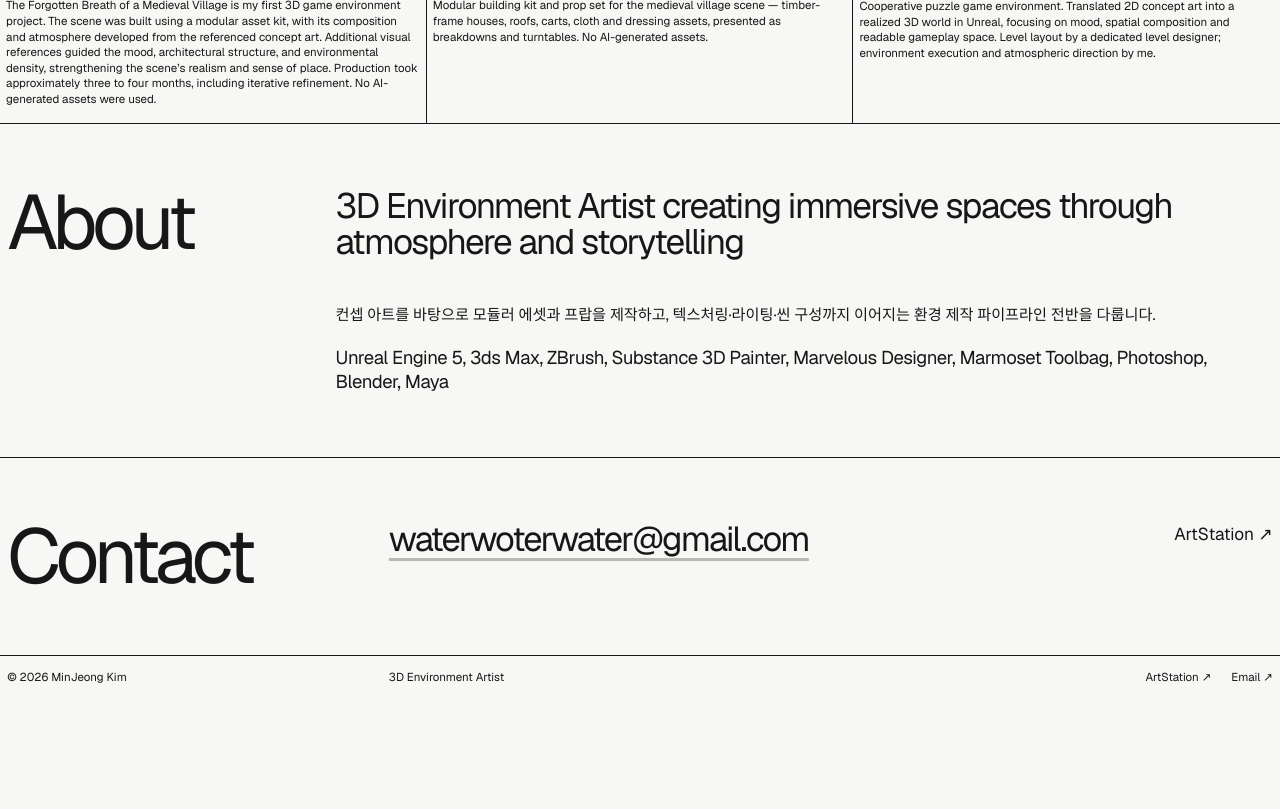
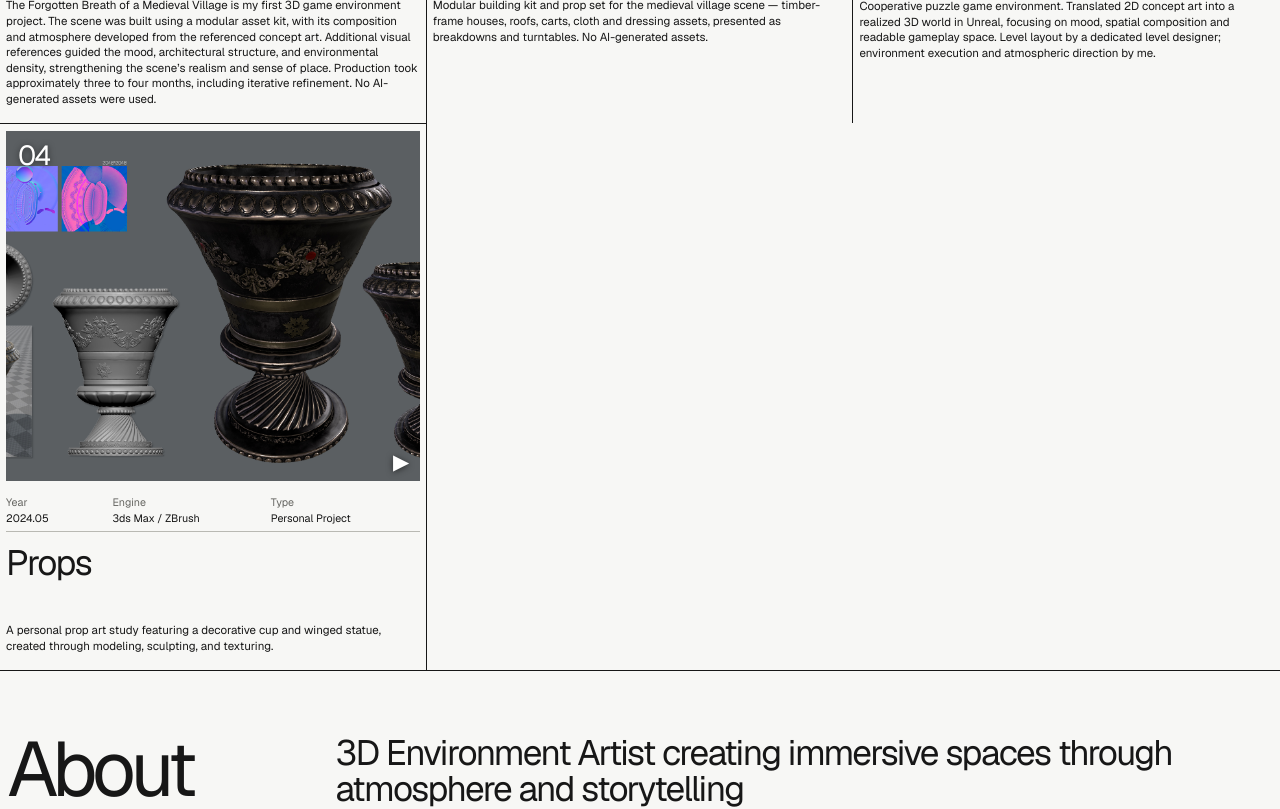
Before and after one commit to rohyunsang/kimminjeong-portfolio, a Next.js app: page / in a window 1280 px wide. Shown: the part 620-1429 px from the top of the page. Before the commit the page ends 1317 px from the top, so only its background shows below. Built offline with nearby package versions, Linux system fonts and the light colour scheme.

Commit message:
Add personal props project

```diff
--- a/src/app/globals.css
+++ b/src/app/globals.css
@@ -117,8 +117,12 @@ a {
   border-right: 1px solid var(--line-strong);
 }
 
-.work-card:last-child {
+.work-card:nth-child(3n) {
   border-right: 0;
+}
+
+.work-card:nth-child(n + 4) {
+  border-top: 1px solid var(--line-strong);
 }
 
 .work-card-link {
@@ -653,9 +657,12 @@ a {
     border-right: 0;
   }
 
-  .work-card:last-child {
+  .work-card:nth-child(2n + 1) {
+    border-right: 1px solid var(--line-strong);
+  }
+
+  .work-card:nth-child(n + 3) {
     border-top: 1px solid var(--line-strong);
-    border-right: 1px solid var(--line-strong);
   }
 
   .info-grid,
@@ -719,7 +726,7 @@ a {
 
   .work-card,
   .work-card:nth-child(2n),
-  .work-card:last-child {
+  .work-card:nth-child(2n + 1) {
     border-right: 0;
   }
 
--- a/src/app/work/[slug]/page.tsx
+++ b/src/app/work/[slug]/page.tsx
@@ -22,9 +22,11 @@ function ProjectReceipt({ work, className = "" }: { work: Work; className?: stri
             <strong>{work.period ?? work.year}</strong>
           </div>
           <div className="project-links">
-            <a href={work.artstation} target="_blank" rel="noreferrer">
-              View on ArtStation ↗
-            </a>
+            {work.artstation && (
+              <a href={work.artstation} target="_blank" rel="noreferrer">
+                View on ArtStation ↗
+              </a>
+            )}
             {work.concept && (
               <a href={work.concept} target="_blank" rel="noreferrer">
                 {work.slug === "weind-up" ? "Studio Gravitia ↗" : "Concept reference ↗"}
--- a/src/data/works.ts
+++ b/src/data/works.ts
@@ -378,6 +378,43 @@ export const works: Work[] = [
         "h": 1080
       }
     ]
+  },
+  {
+    "slug": "props",
+    "no": 4,
+    "title": "Props",
+    "short": "Props",
+    "year": "2024.05",
+    "period": "2024.05",
+    "type": "Personal Project",
+    "role": "Prop Art — modeling, sculpting, texturing",
+    "engine": "3ds Max / ZBrush",
+    "duration": "2 days each",
+    "software": [
+      "3ds Max",
+      "ZBrush",
+      "Substance 3D Painter"
+    ],
+    "summary": "A personal prop art study featuring a decorative cup and winged statue, created through modeling, sculpting, and texturing.",
+    "concept": "",
+    "artstation": "",
+    "cover": {
+      "src": "/works/props/cup.jpg",
+      "w": 1920,
+      "h": 1080
+    },
+    "images": [
+      {
+        "src": "/works/props/cup.jpg",
+        "w": 1920,
+        "h": 1080
+      },
+      {
+        "src": "/works/props/statue.jpg",
+        "w": 1920,
+        "h": 1080
+      }
+    ]
   }
 ];
 
```
Also changed, not shown: public/works/props/cup.jpg (added), public/works/props/statue.jpg (added).
